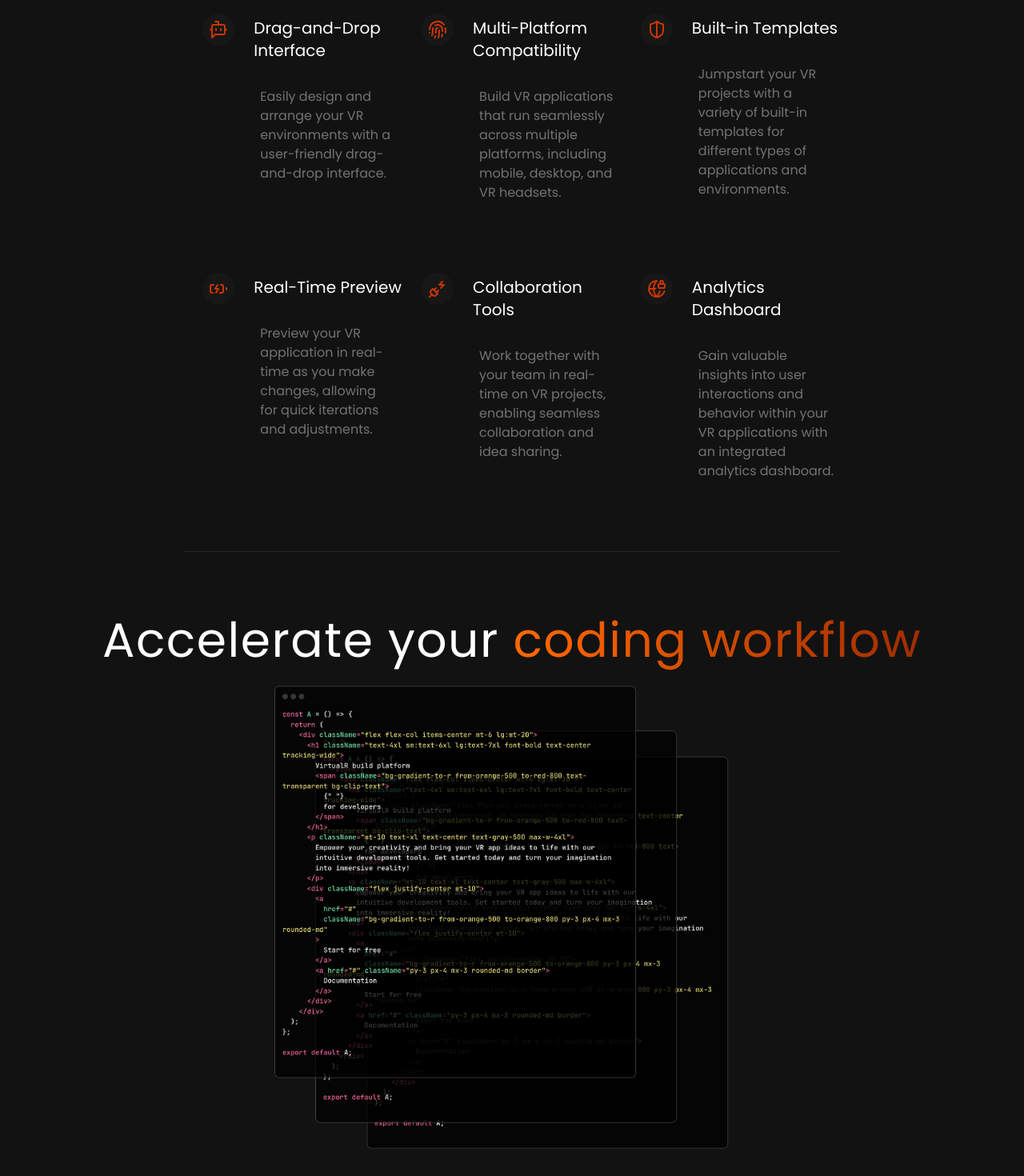
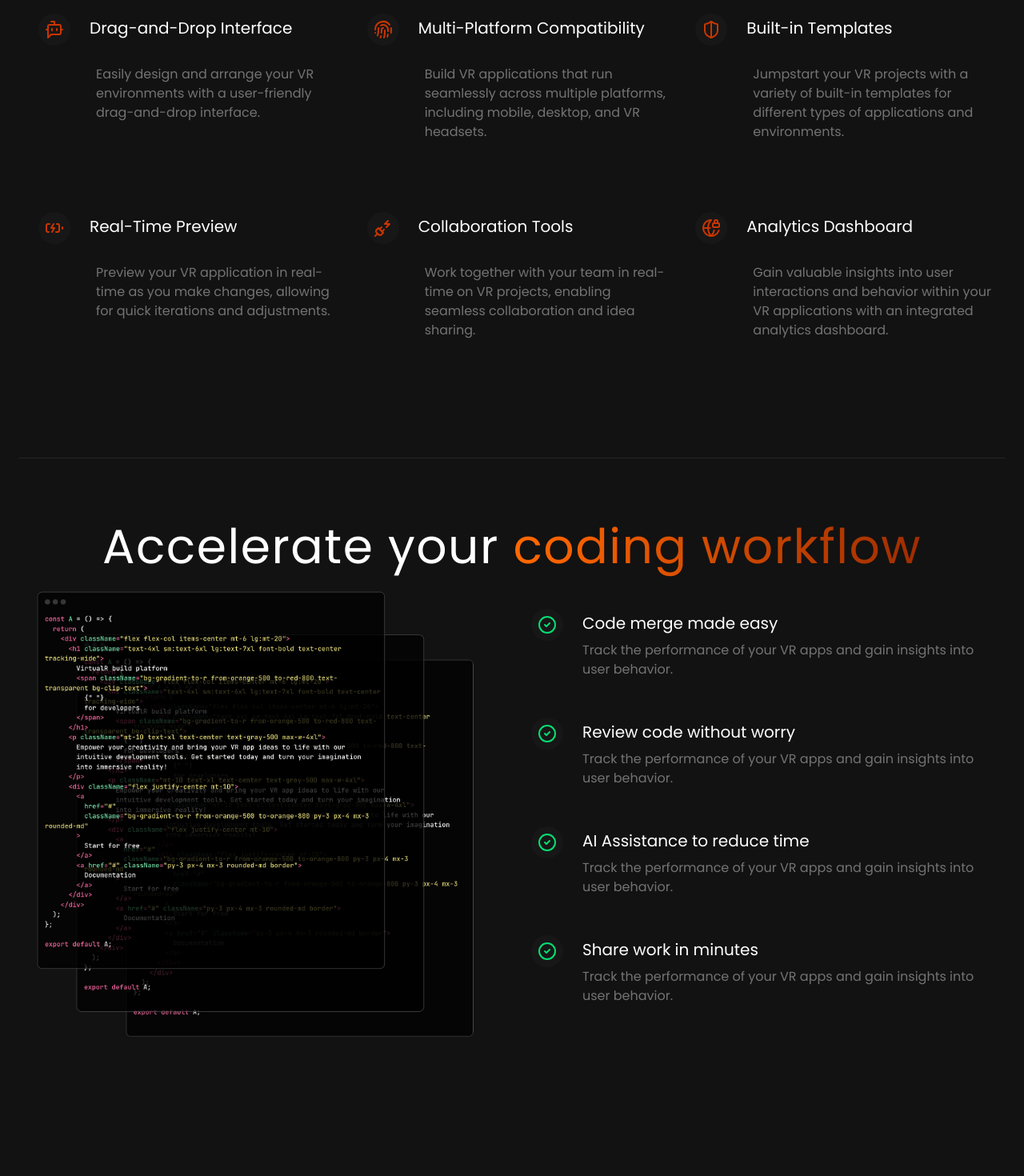
Before and after one commit to LiviuSilaghi/VirtualR, a React (Vite) app: page / in a window 1280 px wide. Shown: the part 1124-2594 px from the top of the page at 80% size. After the commit the page ends 2453 px from the top, so only its background shows below. Built offline with nearby package versions, Linux system fonts and the light colour scheme.

Commit message:
adjustments

```diff
--- a/src/components/FeatureSection.jsx
+++ b/src/components/FeatureSection.jsx
@@ -3,7 +3,7 @@ import { features } from "../constants";
 
 const FeatureSection = () => {
   return (
-    <div className="relative mt-20 border-b border-neutral-800 min-h-[800px] sm:w-2/3 md:w-2/3 mx-auto">
+    <div className="relative mt-20 border-b border-neutral-800 min-h-[800px] mx-auto">
       <div className="text-center">
         <span
           className="bg-neutral-900 text-orange-500 rounded-full h-6 text-sm
--- a/src/components/Workflow.jsx
+++ b/src/components/Workflow.jsx
@@ -2,6 +2,7 @@
 
 import { CheckCircle2 } from "lucide-react";
 import codeImg from "../assets/code.jpg";
+import { checklistItems } from "../constants";
 
 const Workflow = () => {
   return (
@@ -13,12 +14,24 @@ const Workflow = () => {
         </span>
       </h2>
       <div className="flex flex-wrap justify-center">
-        <div className="p-2 w-full" style={{ maxWidth: "50vw" }}>
+        <div className="p-2 w-full lg:w-1/2">
           <img src={codeImg} alt="Code" style={{ width: "100%" }} />
+        </div>
+        <div className="pt-12 w-2/3 lg:w-1/2">
+          {checklistItems.map((item, index) => (
+            <div key={index} className="flex mb-12">
+              <div className="text-green-400 mx-6 bg-neutral-900 h-10 w-10 p-2 justify-center items-center rounded-full">
+                <CheckCircle2 />
+              </div>
+              <div>
+                <h5 className="mt-1 mb-2 text-xl">{item.title}</h5>
+                <p className="text-md text-neutral-500">{item.description}</p>
+              </div>
+            </div>
+          ))}
         </div>
       </div>
     </div>
   );
 };
-
 export default Workflow;
```
